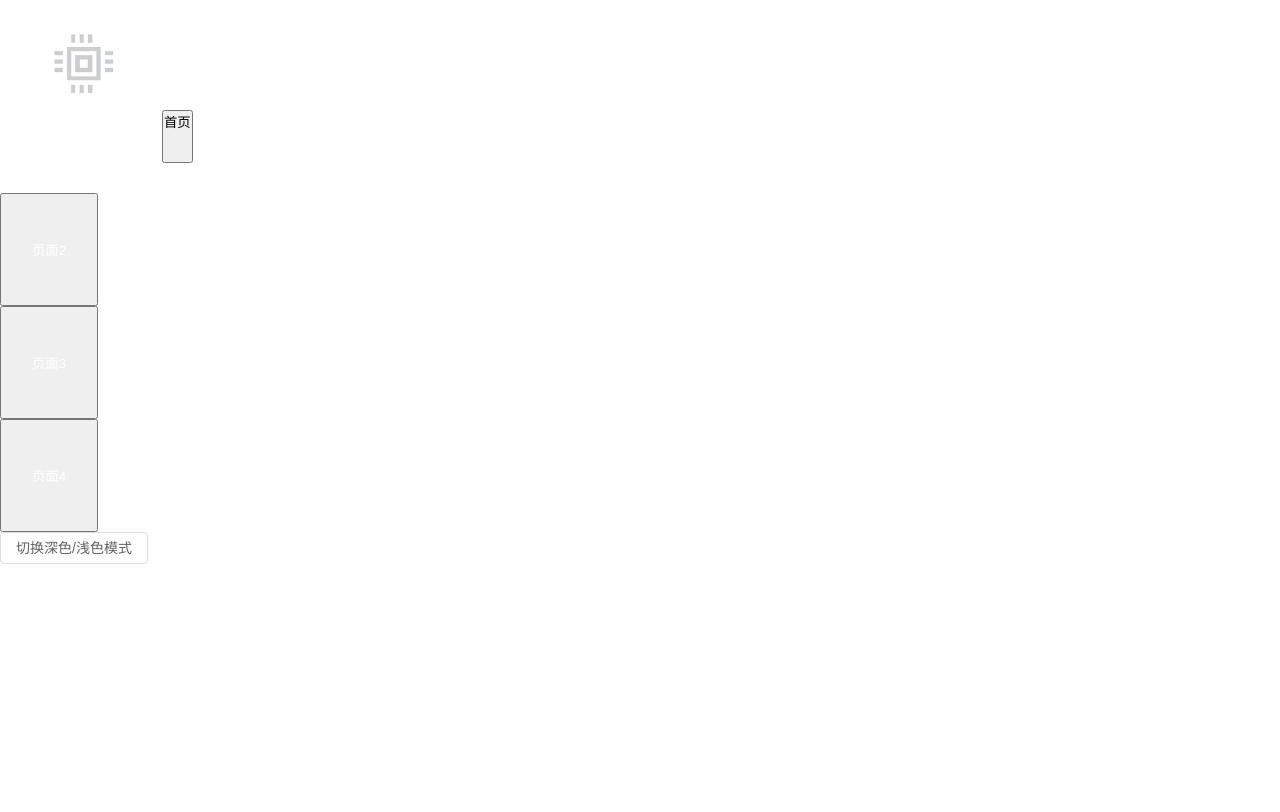
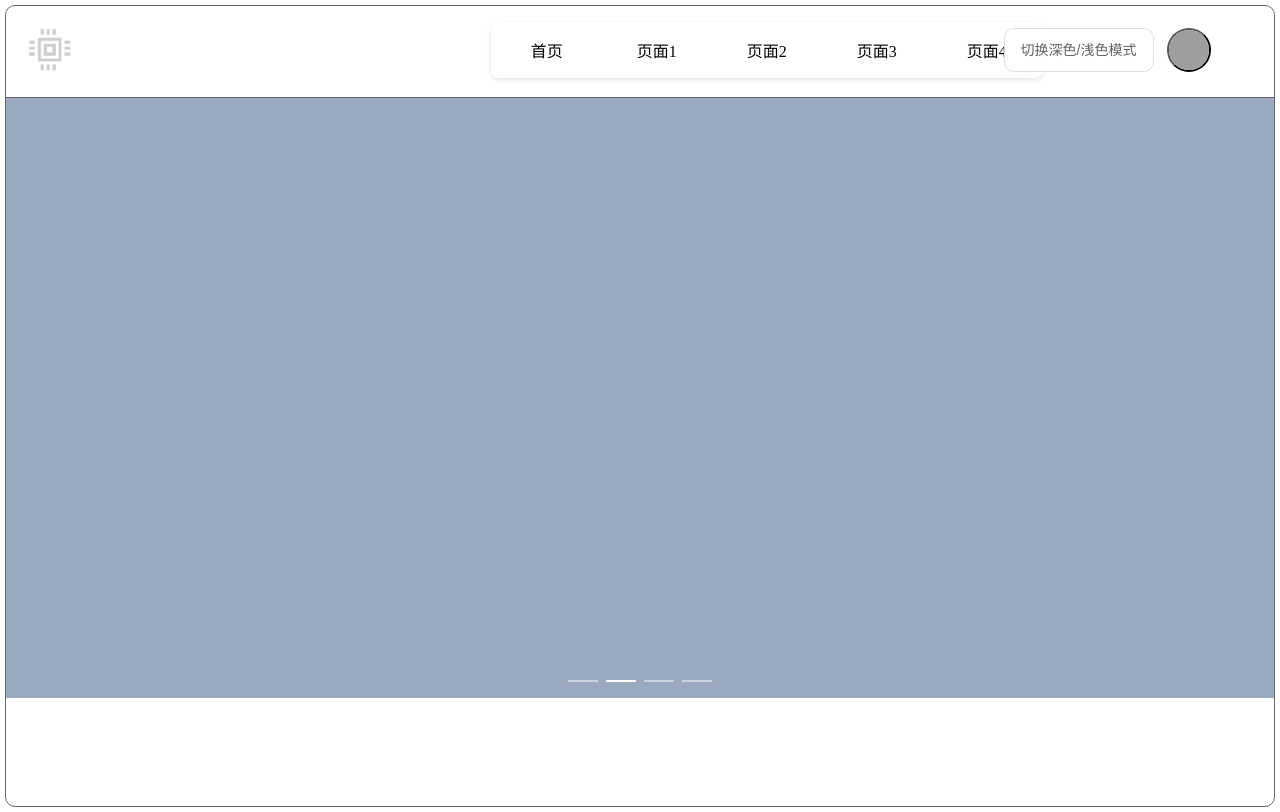
Before and after one commit to Delight-zyj/mblog, a Vue app in the folder mblog-web/: page /#/home in a window 1280 px wide. Built offline with nearby package versions, Linux system fonts and the light colour scheme; grey boxes are pictures that could not be loaded.

Commit message:
home页面基本样式

```diff
--- a/mblog-web/src/views/home/home.vue
+++ b/mblog-web/src/views/home/home.vue
@@ -1,49 +1,50 @@
 <template>
-    <div>
-        <img src="../../assets/logo.png" alt="logo" class=" logo invertible">
-        <button class="btn1">首页</button>
-        <button class="btn">页面2</button>
-        <button class="btn">页面3</button>
-        <button class="btn">页面4</button>
-        <el-button @click="toggleDark">
-            切换深色/浅色模式
-        </el-button>
+  <div class="home">
+    <div class="container">
+      <!-- Logo -->
+      <img src="../../assets/logo.png" alt="logo" class="logo" />
+
+      <!-- 导航栏 -->
+      <nav class="nav">
+        <router-link to="/home" class="nav-link">首页</router-link>
+        <a href="#" class="nav-link">页面1</a>
+        <a href="#" class="nav-link">页面2</a>
+        <a href="#" class="nav-link">页面3</a>
+        <a href="#" class="nav-link">页面4</a>
+      </nav>
+
+      <!-- 控制按钮 -->
+      <el-button @click="toggleDark" class="change">切换深色/浅色模式</el-button>
+      <button class="avatar">
+        <el-avatar src="https://cube.elemecdn.com/0/88/03b0d39583f48206768a7534e55bcpng.png" />
+      </button>
+    </div>
+
+    <div class="block text-center">
+      <!-- <span class="demonstration">Motion blur the switch (default)</span> -->
+        <el-carousel height="600px" motion-blur>
+        <el-carousel-item v-for="item in 4" :key="item">
+          <h3 class="small justify-center" text="2xl">{{ item }}</h3>
+        </el-carousel-item>
+      </el-carousel>
+    </div>
+    <!-- <p class="text-center demonstration">Vertical effect</p>
+    <el-carousel
+      height="200px"
+      direction="vertical"
+      motion-blur
+      :autoplay="true"
+    >
+    <el-carousel-item v-for="item in 4" :key="item">
+      <h3 text="2xl" justify="center">{{ item }}</h3>
+    </el-carousel-item>
+  </el-carousel> -->
   </div>
 </template>
 
 <script>
-// export default {
-//     data() {
-//         return {
+import { ElButton } from 'element-plus'
 
-//         }
-//     },
-//     mounted(){
-//         this.test();
-//     },
-//     methods: {
-//         test() {
-//              console.log(this.sysconf.theme);
-//         }
-//     }
-// }
-// export default {
-//     data() {
-//         return {
-//             darkMode: false
-//         };
-//     },
-//     methods: {
-//         toggleDark() {
-//             this.darkMode = !this.darkMode;
-//             document.documentElement.style.filter = this.darkMode
-//                 ? 'invert(1) hue-rotate(180deg)'
-//                 : 'none';
-//         }
-//     }
-// };
-
-// 设置黑暗/白天模式切换
 export default {
   data() {
     return {
@@ -61,51 +62,119 @@ export default {
     }
   }
 };
-
 </script>
-
 <style scoped>
-/* 默认浅色样式 */
-body {
+.home {
+  min-height: 100vh;
   background-color: #ffffff;
-    color: #333333;
+  border-radius: 10px;
+  margin: 5px;
+  border: 1px solid #656363;
 }
 
-/* 暗色模式下的样式 */
-.dark-mode body {
-    background-color: #121212;
+.dark-mode .home {
+  background-color: #000000;
+}
+
+.container {
+  position: relative;
+  background-color: #ffffff;
+  padding: 20px;
+  border-radius: 10px 10px 0 0;
+  border-bottom: 1px solid #656363;
+}
+
+.dark-mode .container {
+  background-color: #000000;
+}
+
+.logo {
+  width: 47px;
+  height: 47px;
+  margin: 0px;
+}
+
+/* 导航栏 Flex 布局 */
+.nav {
+  display: flex;
+  gap: 30px;
+  justify-content: center;
+  transform: translateX(-50%);
+  background-color: #fff;
+  padding: 8px 16px;
+  border-radius: 8px;
+  box-shadow: 0 2px 5px rgba(0, 0, 0, 0.1);
+  position: absolute;
+  top: 18%;
+  left: 60%;
+}
+
+.dark-mode .nav {
+  background-color: #1e1e1e;
+}
+
+.nav-link {
+  text-decoration: none;
+  color: #000000;
+  font-weight: 500;
+  transition: color 0.3s ease;
+ /* 确保每个链接项都统一高度并垂直+水平居中 */
+  display: flex;
+  align-items: center; /* 垂直居中 */
+  justify-content: center; /* 水平居中 */
+  height: 40px; /* 固定高度 */
+  min-width: 80px; /* 统一最小宽度，保持对齐 */
+  text-align: center; /* 文本居中 */
+  line-height: normal; /* 防止line-height影响布局 */
+}
+
+.dark-mode .nav-link {
   color: #e6e6e6;
 }
 
-/* 对某些图标或 UI 元素进行反色处理（可选） */
-.dark-mode .invertible {
-    filter: invert(1) hue-rotate(180deg);
+.nav-link:hover {
+  color: cornflowerblue;
+  color: cornflowerblue;
+  border-radius: 4px;
 }
 
-.logo {
-    width: 67px;
-    height: 67px;
-    margin: 30px 0 30px 50px;
-    /* filter: invert(1) hue-rotate(180deg); */
-}
-.btn1{
-    margin-left: 45px ;
-    /* margin-top: 30px; */
-    padding-bottom: 30px;
-    margin-bottom: 30px;
-}
-.btn {
-    color: #ffffff;
-    padding: 45px 30px 45px 30px;
-    display: flex;
-    /* 启用 Flexbox */
-    flex-direction: row;
-    /* 默认值，可以让子元素水平排列 */
-    /* padding-left: 300px; */
+/* 按钮样式 */
+.change {
+  position: absolute;
+  top: 24%;
+  right: 9.5%;
+  width: 150px;
+  height: 44px;
+  border-radius: 10px;
 }
 
-.dark-mode .btn {
-    color: #080808;
-    padding-left: 300px;
+.avatar {
+  position: absolute;
+  top: 24%;
+  right: 5%;
+  width: 44px;
+  height: 44px;
+  border-radius: 50%;
 }
+
+.demonstration {
+  color: var(--el-text-color-secondary);
+}
+
+.el-carousel__item h3 {
+  color: #475669;
+  opacity: 0.75;
+  line-height: 2000px;
+  margin: 0;
+  text-align: center;
+}
+
+.el-carousel__item:nth-child(2n) {
+  background-color: #99a9bf;
+}
+
+.el-carousel__item:nth-child(2n + 1) {
+  background-color: #d3dce6;
+}
+
 </style>
```
Lines whose indentation alone changed are shown as unchanged.
